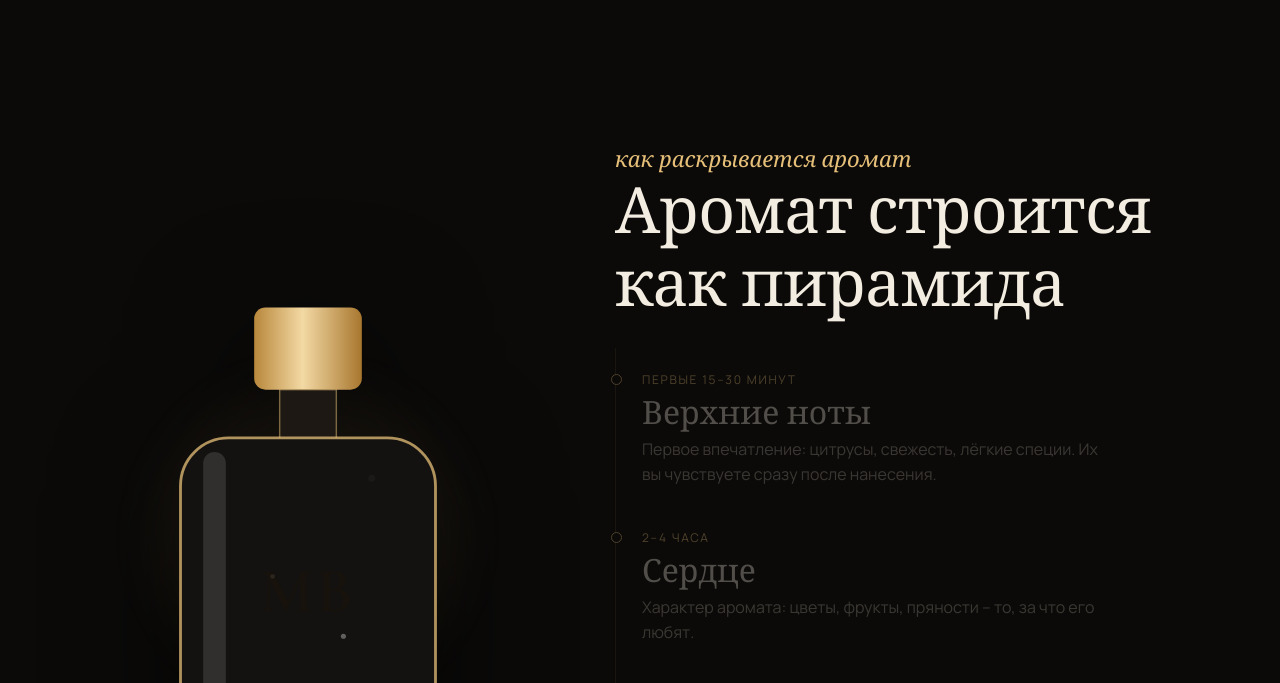
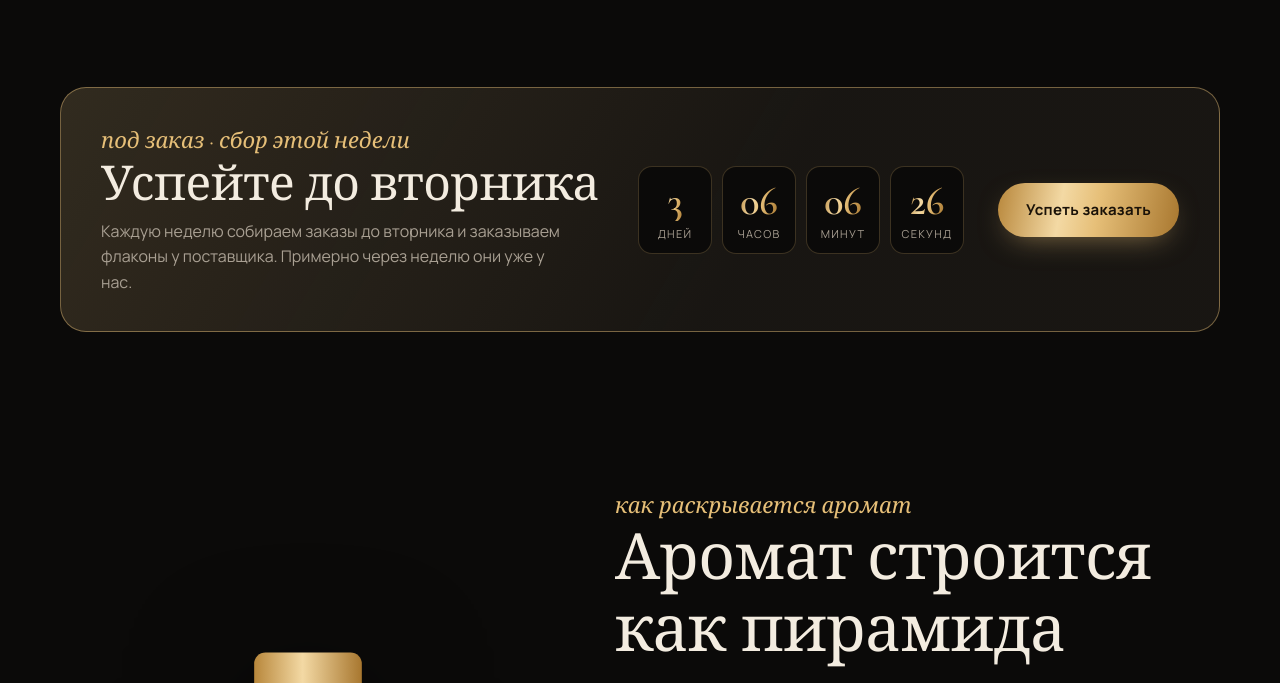
Before and after one commit to LaModaaa/MrinblackP, a plain HTML site: page index.html in a window 1280 px wide. Shown: the part 1505-2188 px from the top of the page. Drawn offline with nearby package versions, Linux system fonts and the light colour scheme.

Commit message:
feat: таймер сбора заказов недели до вторника

```diff
--- /dev/null
+++ b/batch.js
@@ -0,0 +1,34 @@
+// Сбор заказов раз в неделю: таймер до закрытия сбора (день и время – в config.js).
+(function () {
+  // Ближайший дедлайн по местному времени магазина (UTC + offsetH), в миллисекундах UTC
+  function nextDeadline(nowMs, day, hour, minute, offsetH) {
+    var local = new Date(nowMs + offsetH * 3600e3); // «часы магазина» в полях UTC
+    var d = new Date(Date.UTC(local.getUTCFullYear(), local.getUTCMonth(), local.getUTCDate(), hour, minute, 0));
+    d.setUTCDate(d.getUTCDate() + ((day - local.getUTCDay() + 7) % 7));
+    if (d.getTime() <= local.getTime()) d.setUTCDate(d.getUTCDate() + 7);
+    return d.getTime() - offsetH * 3600e3;
+  }
+  (typeof window !== "undefined" ? window : globalThis).nextDeadline = nextDeadline;
+  if (typeof document === "undefined") return; // запуск из теста
+
+  var cfg = (window.SHOP_CONFIG || {}).batch;
+  var box = document.querySelector(".batch");
+  if (!box) return;
+  if (!cfg) { box.hidden = true; return; }
+  var cells = { d: box.querySelector("[data-t=d]"), h: box.querySelector("[data-t=h]"), m: box.querySelector("[data-t=m]"), s: box.querySelector("[data-t=s]") };
+  var pad = function (n) { return (n < 10 ? "0" : "") + n; };
+  function set(el, v) {
+    if (el.textContent === v) return;
+    el.textContent = v;
+    el.classList.remove("tick"); void el.offsetWidth; el.classList.add("tick");
+  }
+  function tick() {
+    var left = Math.max(0, nextDeadline(Date.now(), cfg.day, cfg.hour, cfg.minute, cfg.utcOffset) - Date.now()) / 1000 | 0;
+    set(cells.d, String(left / 86400 | 0));
+    set(cells.h, pad(left % 86400 / 3600 | 0));
+    set(cells.m, pad(left % 3600 / 60 | 0));
+    set(cells.s, pad(left % 60));
+  }
+  tick();
+  setInterval(tick, 1000);
+})();
--- a/config.js
+++ b/config.js
@@ -9,6 +9,10 @@ window.SHOP_CONFIG = {
   phoneText: "+7 (932) 404-50-64",
   telegram: "https://t.me/shuhrat2401",
 
+  // Сбор заказов под заказ раз в неделю: когда закрывается (день: 0 – вс, 1 – пн, 2 – вт … 6 – сб).
+  // utcOffset: 5 – время Сургута. Чтобы убрать таймер с сайта, напишите batch: null.
+  batch: { day: 2, hour: 23, minute: 59, utcOffset: 5 },
+
   // Ссылка на оплату (платёжная ссылка банка или ЮKassa). Пока пусто – кнопка «Оплатить» скрыта.
   payLink: "",
 };
--- a/index.html
+++ b/index.html
@@ -9,7 +9,7 @@
 <link rel="preconnect" href="https://fonts.googleapis.com">
 <link rel="preconnect" href="https://fonts.gstatic.com" crossorigin>
 <link href="https://fonts.googleapis.com/css2?family=Cormorant+Garamond:ital,wght@0,500;0,600;1,500&family=Manrope:wght@400;500;600;700&display=swap" rel="stylesheet">
-<link rel="stylesheet" href="style.css?v=2">
+<link rel="stylesheet" href="style.css?v=3">
 </head>
 <body>
 
@@ -93,6 +93,24 @@
           <button class="link-btn" type="button" data-show="Под заказ">Смотреть флаконы →</button>
         </article>
       </div>
+    </div>
+  </section>
+
+  <!-- Сбор заказов недели: таймер до вторника -->
+  <section class="batch">
+    <div class="wrap batch-in">
+      <div class="batch-text">
+        <p class="kicker">под заказ · сбор этой недели</p>
+        <h2>Успейте до вторника</h2>
+        <p>Каждую неделю собираем заказы до вторника и заказываем флаконы у поставщика. Примерно через неделю они уже у нас.</p>
+      </div>
+      <div class="timer" role="timer" aria-label="До закрытия сбора заказов">
+        <div><b data-t="d">0</b><span>дней</span></div>
+        <div><b data-t="h">00</b><span>часов</span></div>
+        <div><b data-t="m">00</b><span>минут</span></div>
+        <div><b data-t="s">00</b><span>секунд</span></div>
+      </div>
+      <button class="btn magnetic" type="button" data-show="Под заказ">Успеть заказать</button>
     </div>
   </section>
 
@@ -304,12 +322,13 @@
 <canvas class="fx" aria-hidden="true"></canvas>
 <div class="toast" role="status" aria-live="polite"></div>
 
-<script src="config.js?v=1"></script>
+<script src="config.js?v=3"></script>
 <script src="cart.js?v=2"></script>
 <script src="catalog.js?v=2"></script>
 <script src="quiz.js?v=2"></script>
+<script src="batch.js?v=3"></script>
 <script src="https://cdnjs.cloudflare.com/ajax/libs/gsap/3.12.5/gsap.min.js"></script>
 <script src="https://cdnjs.cloudflare.com/ajax/libs/gsap/3.12.5/ScrollTrigger.min.js"></script>
-<script src="app.js?v=2"></script>
+<script src="app.js?v=3"></script>
 </body>
 </html>
--- a/style.css
+++ b/style.css
@@ -298,6 +298,27 @@ h2 { font: 500 clamp(34px, 5.4vw, 64px)/1.05 var(--serif); letter-spacing: -.01e
   .layer p { font-size: 14px; }
 }
 
+/* сбор заказов недели */
+.batch { padding: 30px 0 70px; }
+.batch-in { position: relative; display: grid; grid-template-columns: 1.1fr auto auto; gap: 34px; align-items: center; padding: 36px 40px; border-radius: 26px; overflow: hidden;
+  border: 1px solid rgba(230, 191, 120, .45); background: linear-gradient(120deg, rgba(230, 191, 120, .14), rgba(230, 191, 120, .02) 60%), var(--bg2); }
+.batch-in::before { content: ""; position: absolute; inset: 0; background: linear-gradient(100deg, transparent 30%, rgba(255, 230, 180, .12) 50%, transparent 70%); transform: translateX(-100%); animation: sheen 5s infinite; pointer-events: none; }
+@keyframes sheen { 60%, 100% { transform: translateX(100%); } }
+.batch h2 { font-size: clamp(32px, 4vw, 48px); margin-bottom: 8px; }
+.batch-text p:last-child { color: var(--muted); max-width: 460px; }
+.timer { display: flex; gap: 10px; }
+.timer div { display: grid; justify-items: center; gap: 4px; min-width: 74px; padding: 14px 8px 10px; border-radius: 14px; background: var(--bg); border: 1px solid var(--line); }
+.timer b { font: 600 40px/1 var(--serif); background: var(--goldgrad); -webkit-background-clip: text; background-clip: text; color: transparent; }
+.timer b.tick { animation: tick .45s cubic-bezier(.2, .8, .2, 1); }
+@keyframes tick { from { transform: translateY(-40%); opacity: 0; } }
+.timer span { font-size: 11px; letter-spacing: .12em; text-transform: uppercase; color: var(--muted); }
+@media (max-width: 1000px) { .batch-in { grid-template-columns: 1fr; justify-items: start; } }
+@media (max-width: 560px) {
+  .batch-in { padding: 26px 18px; gap: 20px; }
+  .timer { width: 100%; gap: 6px; } .timer div { flex: 1; min-width: 0; } .timer b { font-size: 30px; }
+  .batch .btn { width: 100%; }
+}
+
 @media (max-width: 860px) {
   .nav { display: none; }
   .header { justify-content: space-between; }
@@ -323,6 +344,6 @@ h2 { font: 500 clamp(34px, 5.4vw, 64px)/1.05 var(--serif); letter-spacing: -.01e
   .notfound { padding: 24px; } .notfound p { font-size: 26px; }
 }
 @media (prefers-reduced-motion: reduce) {
-  .mq-track, .scroll-hint span { animation: none; }
+  .mq-track, .scroll-hint span, .batch-in::before, .timer b.tick { animation: none; }
   * { transition: none !important; }
 }
```
Also changed, not shown: batch.test.js (added, +15 -0 lines).
